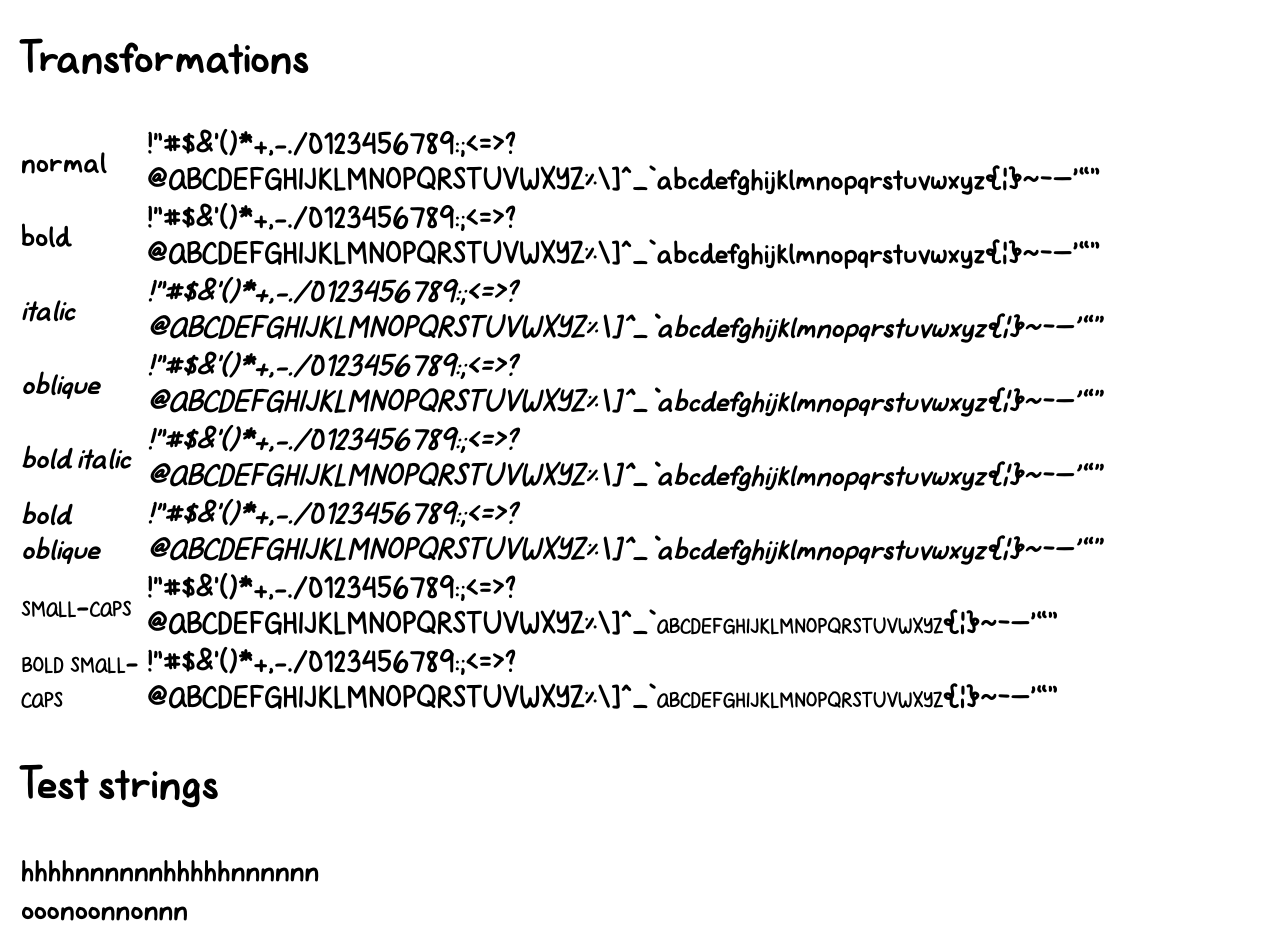
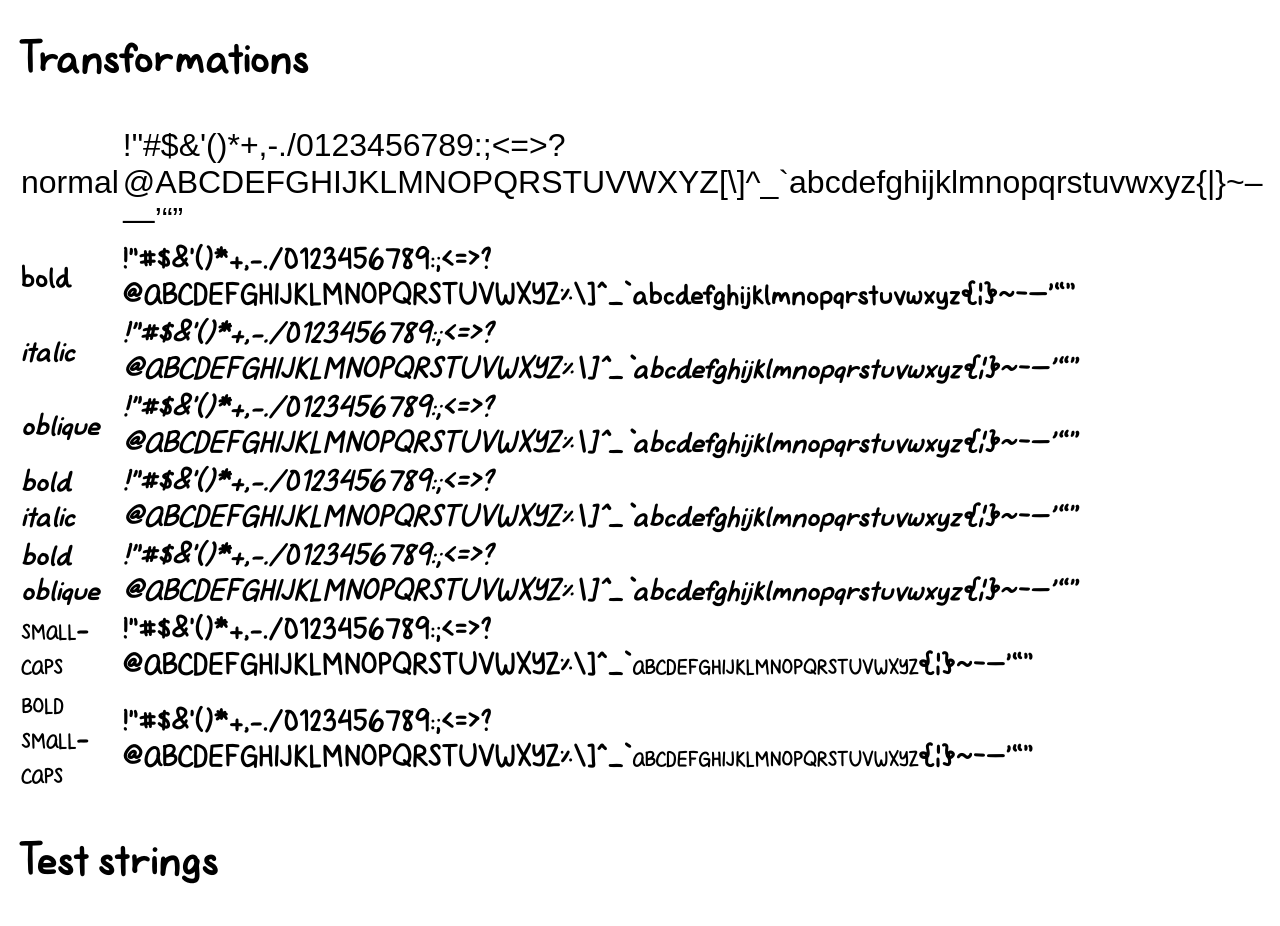
Before and after one commit to sachac/sachac-hand, a plain HTML site: page files/test-sachacHand-Bold.html in a window 1280 px wide. Shown: the part 800-1726 px from the top of the page. Drawn offline with Linux system fonts and the light colour scheme.

```diff
--- a/files/style.css
+++ b/files/style.css
@@ -11,3 +11,4 @@
 h1, h2, h3, h4, h5, h6 { font-weight: normal }
 .license { font-size: normal }
 .nocalt { font-feature-settings: "calt" off }
+.normal { font-family: Arial }
```
Also changed, not shown: 1 other file.
